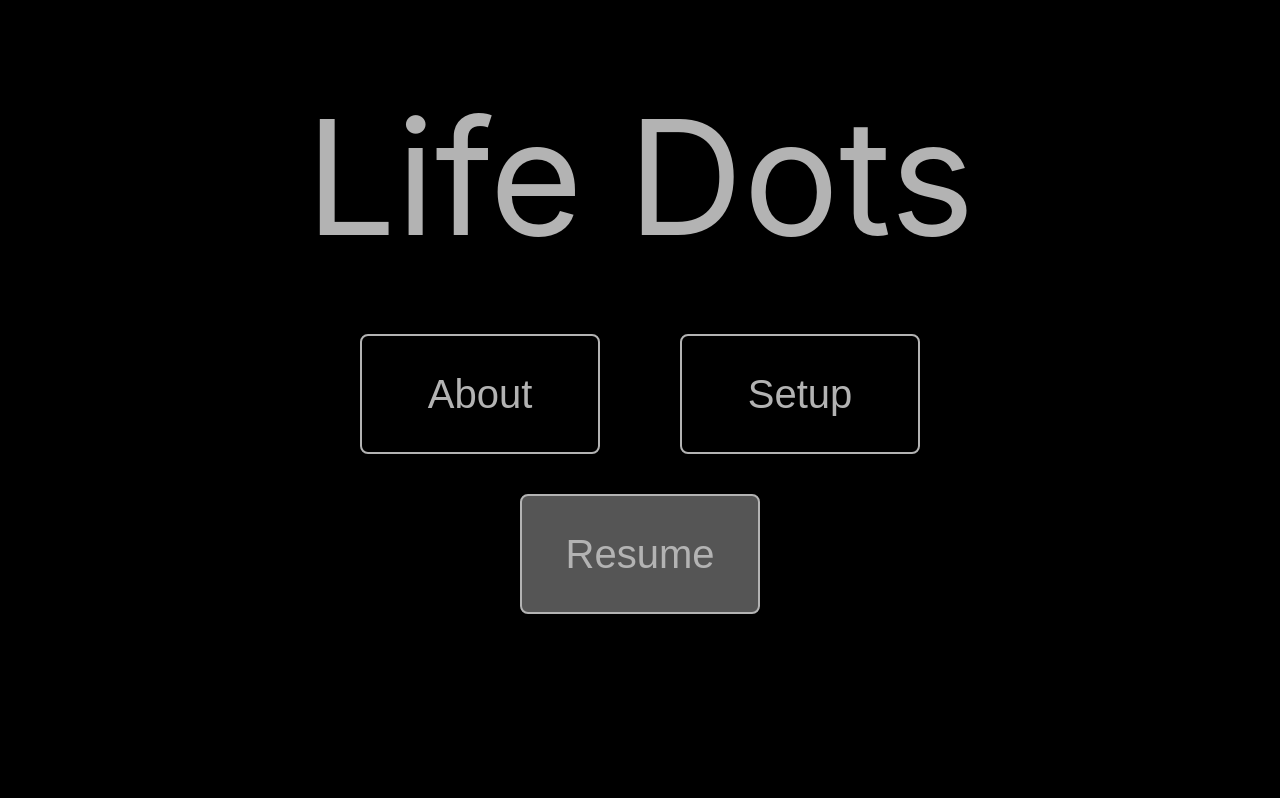
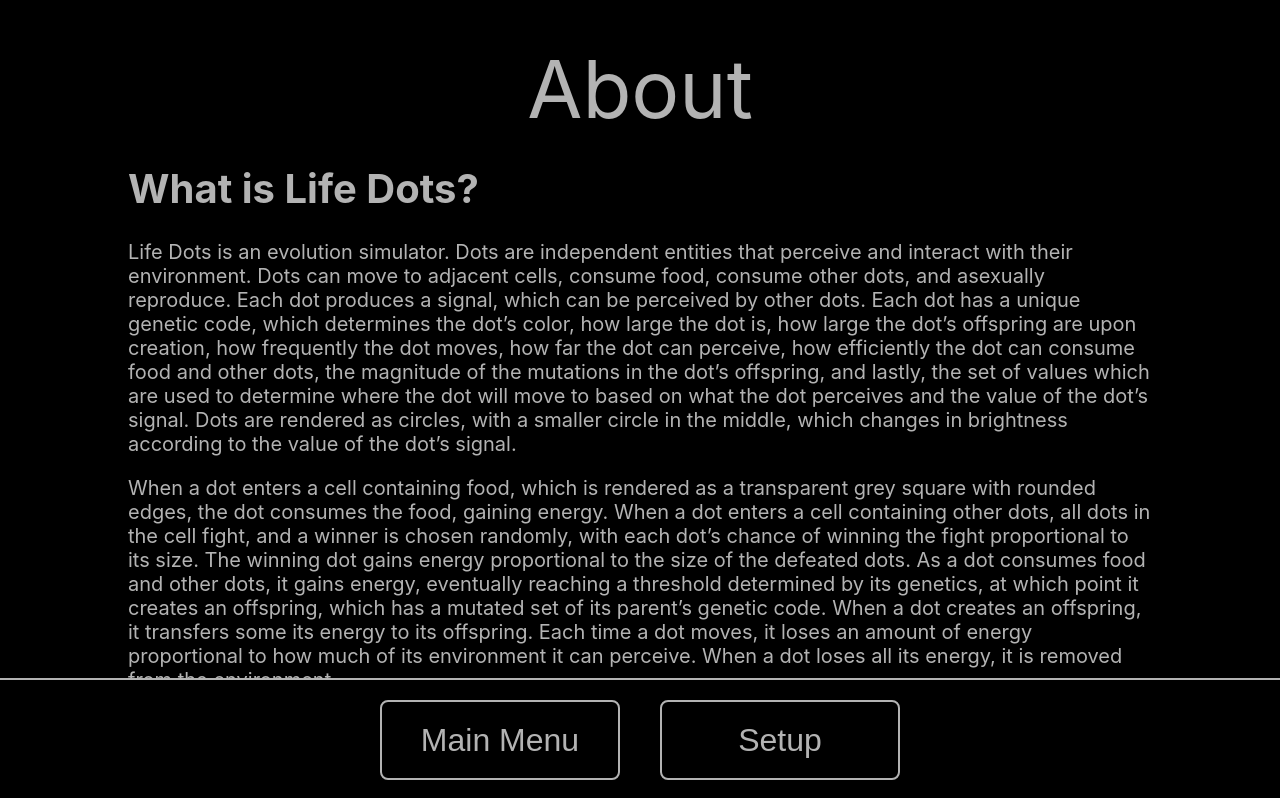
Before and after one commit to ethanprihar/LifeDots, a React (Create React App) app in the folder life-dots/: page / in a window 1280 px wide. Shown: the top 798 px of the page. Built offline with nearby package versions, Linux system fonts and the light colour scheme.

Commit message:
made changes for adsense

```diff
--- a/life-dots/src/App.js
+++ b/life-dots/src/App.js
@@ -25,7 +25,7 @@ export default class App extends React.Component
     super(props);
     this.state =
     {
-      page: <MainMenuView setPage={this.setPage} />
+      page: <AboutView setPage={this.setPage} />
     }
   }
 
--- a/life-dots/src/views/AboutView.js
+++ b/life-dots/src/views/AboutView.js
@@ -65,11 +65,11 @@ export default class AboutView extends React.Component
             </div>
             <div>
                 <div style={footer_style}>
+                    <button style={button_style} onClick={() => this.props.setPage("MainMenu")}>
+                        Main Menu
+                    </button>
                     <button style={button_style} onClick={() => this.props.setPage("Setup")}>
                         Setup
-                    </button>
-                    <button style={button_style} onClick={() => this.props.setPage("MainMenu")}>
-                        Main Menu
                     </button>
                 </div>
             </div>
--- a/life-dots/src/views/SetupView.js
+++ b/life-dots/src/views/SetupView.js
@@ -847,14 +847,14 @@ export default class SetupView extends React.Component
                 <div style={warning_style}>
                     Pressing start will overwrite any existing local world saves.
                 </div>
-                <button form="config" style={button_style} type="submit" value="Submit">
-                    Start
+                <button style={button_style} onClick={() => this.props.setPage("MainMenu")}>
+                    Main Menu
                 </button>
                 <button style={button_style} onClick={() => this.props.setPage("About")}>
                     About
                 </button>
-                <button style={button_style} onClick={() => this.props.setPage("MainMenu")}>
-                    Main Menu
+                <button form="config" style={button_style} type="submit" value="Submit">
+                    Start
                 </button>
             </div>
         </div>
```
